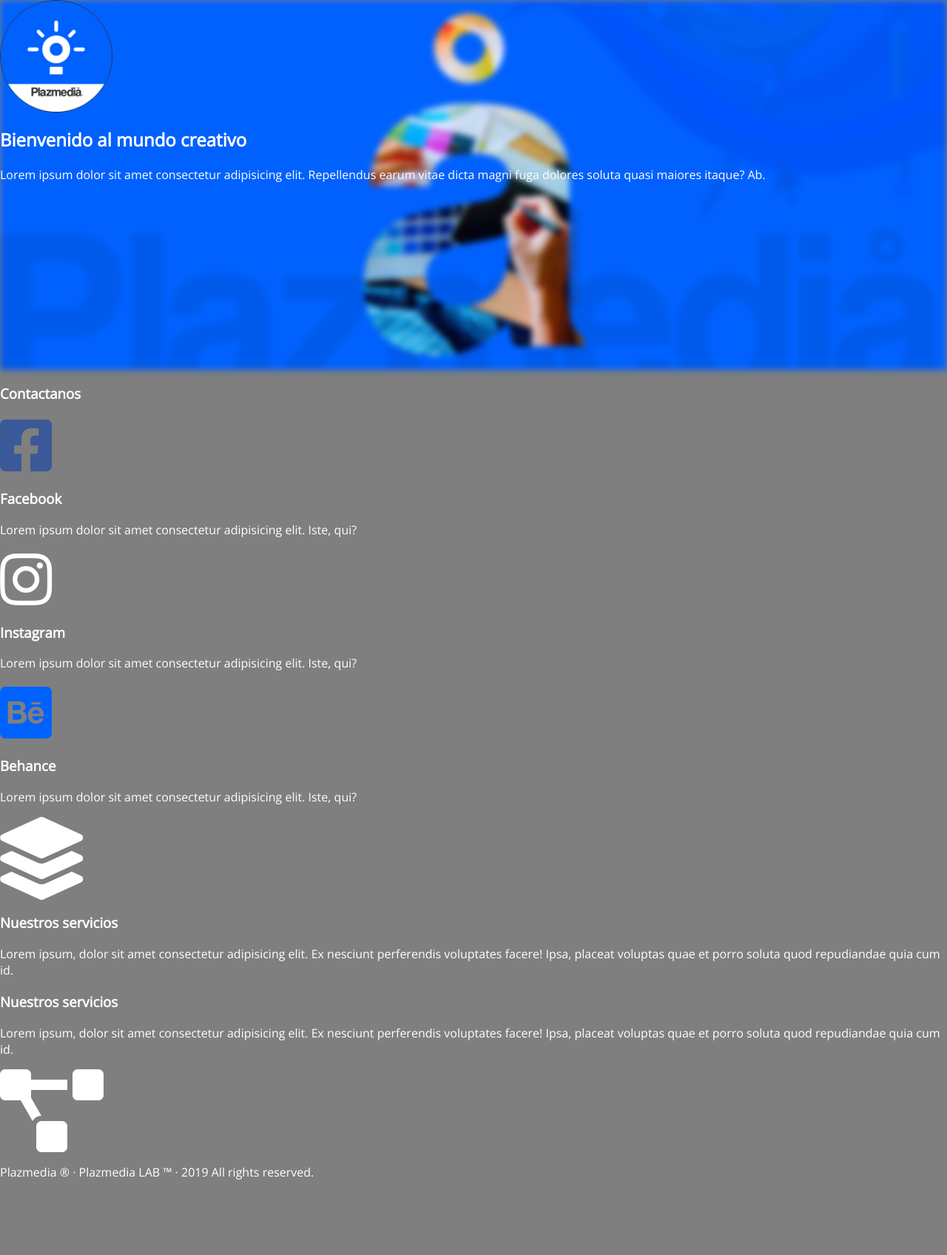
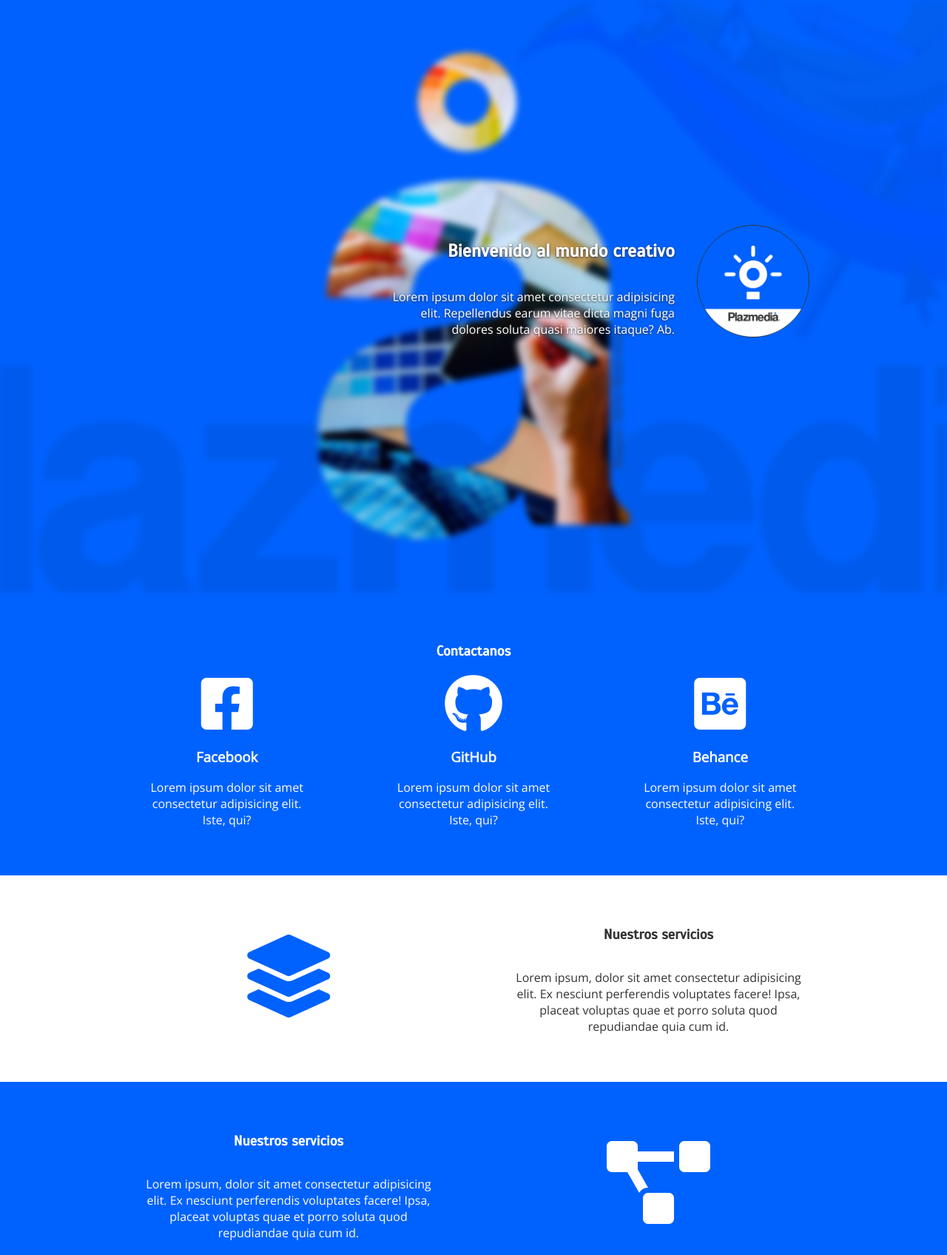
Before and after one commit to plazmediaLab/plazmediaWEB, a plain HTML site: page index.html in a window 1280 px wide. Shown: the top 1696 px of the page at 74% size. Before the commit the page ends 1611 px from the top, so only its background shows below. Drawn offline with nearby package versions, Linux system fonts and the light colour scheme; files that its build step writes are made by us from their sources.

Commit message:
Primera modificacón
Avance, nueva estructura y parametros CSS agregados, no se logro el desenfoque deceado :(

```diff
--- a/css/stylePlaz.css
+++ b/css/stylePlaz.css
@@ -1,17 +1,39 @@
 /* Estilos principales de la pagina */
 body{
-    background: rgb(0, 0, 0,0.5);
+    background: #0062fe;
     margin: 0;
+    color: white;
+    /* google fonts */
     font-family: 'Open Sans';
-    color: white;
+}
+/* contenedor de medida estandar para la pagina normalmente inactivo en el primer DIV */
+.contentStock{
+    height: 100%;
+    width: 100%;
+    z-index: 3;
+    position: absolute;
+
+/* finciones y parametros de FLEXBOX - Investigar mas sobre el tema */
+    display: flex;
+    flex-direction: row;
+    flex-wrap: wrap;
+
+    justify-content: center;
+    align-items: center;
+}
+.medidaStandar{
+    width: 1000px;
+    height: 100%;
+    background-color:rgb(0, 0, 0,0.2);
+    z-index:4;
 }
 /* Estilos de presentación - secundarios */
 /* imagen banner - cabecera */
 .header::after{
-    content: " ";
-    height: 500px;
+    content: "";
+    height: 100vh;
     width: 100vw;
-    background-image: url(img/bannerWeb.jpg);
+    background-image: url(../img/bannerWeb.jpg);
     background-size: cover;
     display: block;
     background-repeat: no-repeat;
@@ -19,28 +41,88 @@ body{
     filter: blur(4px);
     transition: 500ms;
 }
-.header:hover::after{
+.header-content:hover, .header:hover::after{
     filter: blur(0px);
     -webkit-filter: blur(0px)
 }
-.header:hover .header-content{
+.header-content:hover {
     filter: blur(2px);
     -webkit-filter: blur(2px);
     transition: 500ms;
 }
-/* contenedor imagen perfil - logo */
+/* contenedor logo y texto del banner */
 .header-content{
     position: absolute;
     z-index: 1;
+    top: 38%;
+    left: 40%;
+    width: 400px;
+    height: 300px;
+    text-align: right;
+    /* margin-top: 10%;;
+    margin-left: 5%; */
+    text-shadow: 0px 1px 3px #333333;
 }
+/* contenedor imagen perfil - logo */
 .conten-circle-logo{
     width: 150px;
     height: 150px;
     border-radius: 50%;
     border: solid 1px;
     border-color: #333333;
+    position: relative;
+    margin: auto;
+    margin-right: 0;
+    position: absolute;
+    left: 430px;
 }
 .logo{
     display: block;
     width: 100%;
 }
+/* titulos y texto */
+.title{
+    font-family: 'Scada', sans-serif;
+    margin: 0;
+    padding: 20px 0px;
+}
+/* Diviciones en GRID */
+.grid-3{
+    display: grid;
+    grid-template-columns: 1fr 1fr 1fr;
+    grid-gap: 100px;
+}
+.grid-2{
+    display: grid;
+    grid-template-columns: repeat(2, 1fr);
+    grid-gap: 100px;
+}
+/* contenido de las secciones secundarias */
+.services{
+    padding: 3rem;
+}
+.about{
+    padding: 3rem;
+}
+.container{
+    width: 900px;
+    margin: auto;
+    overflow: hidden;
+}
+.text-center{
+    text-align: center;
+}
+/* colores de fnodo para las secciones */
+.gb-light{
+    background: white;
+    color: #333333;
+}
+.footer{
+    background: #333333;
+    color: white;
+    padding: 10px;
+    font-size: 9pt;
+}
+footer p{
+    margin: 0;
+}
--- a/index.html
+++ b/index.html
@@ -4,19 +4,24 @@
     <meta charset="UTF-8">
     <meta name="viewport" content="width=device-width, initial-scale=1.0">
     <meta http-equiv="X-UA-Compatible" content="ie=edge">
-    <title>Plazmedia 2.0</title>
+    <title>Plazmedia</title>
     <meta name="Index" content="Página principal de nuestra web">
     <meta name="Author" content="Adrian Nieves Uribe">
     <link rel="icon" href="img/favicon.png">
 <!-- CSS CUSTOM -->
-    <link rel="stylesheet" href="stylePlaz.css">
+    <link rel="stylesheet" href="css/stylePlaz.css">
 <!-- GOOGLE FONTS -->
     <link href="https://fonts.googleapis.com/css?family=Open+Sans" rel="stylesheet">
+    <link href="https://fonts.googleapis.com/css?family=Scada" rel="stylesheet">
 <!-- FONT AWESOME -->
     <link rel="stylesheet" href="https://use.fontawesome.com/releases/v5.8.1/css/all.css" integrity="sha384-50oBUHEmvpQ+1lW4y57PTFmhCaXp0ML5d60M1M7uH2+nqUivzIebhndOJK28anvf" crossorigin="anonymous">
 </head>
 
 <body>
+    <!-- contenedor de medida estandar para la pagina -->
+    <!-- <div class="contentStock">
+        <div class="medidaStandar"></div>
+    </div> -->
 <!-- HEDER -->
     <header class="header">
         <div class="header-content">
@@ -32,17 +37,17 @@
         <h3 class="title">Contactanos</h3>
         <div class="container grid-3">
             <div>
-                <i class="fab fa-facebook-square fa-5x" style="color:#3b5998;"></i>
+                <i class="fab fa-facebook-square fa-5x"></i>
                 <h3>Facebook</h3>
                 <p>Lorem ipsum dolor sit amet consectetur adipisicing elit. Iste, qui?</p>
             </div>
             <div>
-                <i class="fab fa-instagram fa-5x"></i>
-                <h3>Instagram</h3>
+                <i class="fab fa-github fa-5x"></i>
+                <h3>GitHub</h3>
                 <p>Lorem ipsum dolor sit amet consectetur adipisicing elit. Iste, qui?</p>
             </div>
             <div>
-                <i class="fab fa-behance-square fa-5x" style="color:#0062fe;"></i>
+                <i class="fab fa-behance-square fa-5x"></i>
                 <h3>Behance</h3>
                 <p>Lorem ipsum dolor sit amet consectetur adipisicing elit. Iste, qui?</p>
             </div>
@@ -53,7 +58,7 @@
         <div class="container text-center">
             <div class="grid-2">
                 <div class="center">
-                        <i class="fas fa-layer-group fa-7x"></i>
+                    <i class="fas fa-layer-group fa-7x"  style="color:#0062fe; padding: 2rem"></i>
                 </div>
                 <div>
                     <h3 class="title">Nuestros servicios</h3>
@@ -63,7 +68,7 @@
         </div>
     </section>
 <!-- ABOUT TWO -->
-        <section class="about gb-light">
+    <section class="about">
         <div class="container text-center">
             <div class="grid-2">
                 <div>
@@ -71,13 +76,13 @@
                     <p>Lorem ipsum, dolor sit amet consectetur adipisicing elit. Ex nesciunt perferendis voluptates facere! Ipsa, placeat voluptas quae et porro soluta quod repudiandae quia cum id.</p>
                 </div>
                 <div class="center">
-                        <i class="fas fa-project-diagram fa-7x"></i>
+                    <i class="fas fa-project-diagram fa-7x" style="padding:2rem"></i>
                 </div>
             </div>
         </div>
     </section>
 <!-- FOOTER -->
-        <footer class="footer text-center bg-light">
+    <footer class="footer text-center">
         <p>Plazmedia &reg; · Plazmedia LAB &trade; · 2019 All rights reserved.</p>
     </footer>
 </body>
```
Lines whose indentation alone changed are shown as unchanged.
